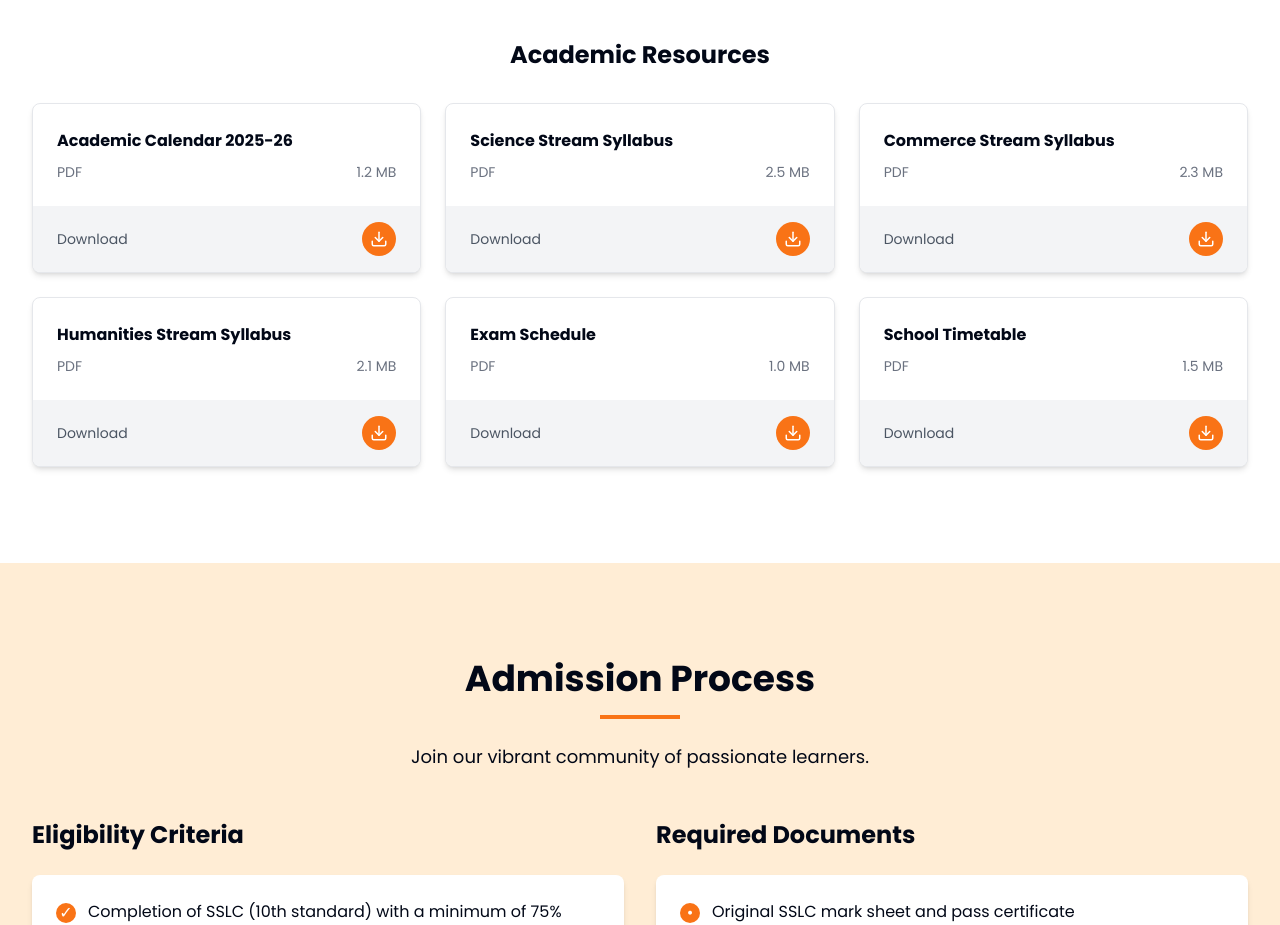
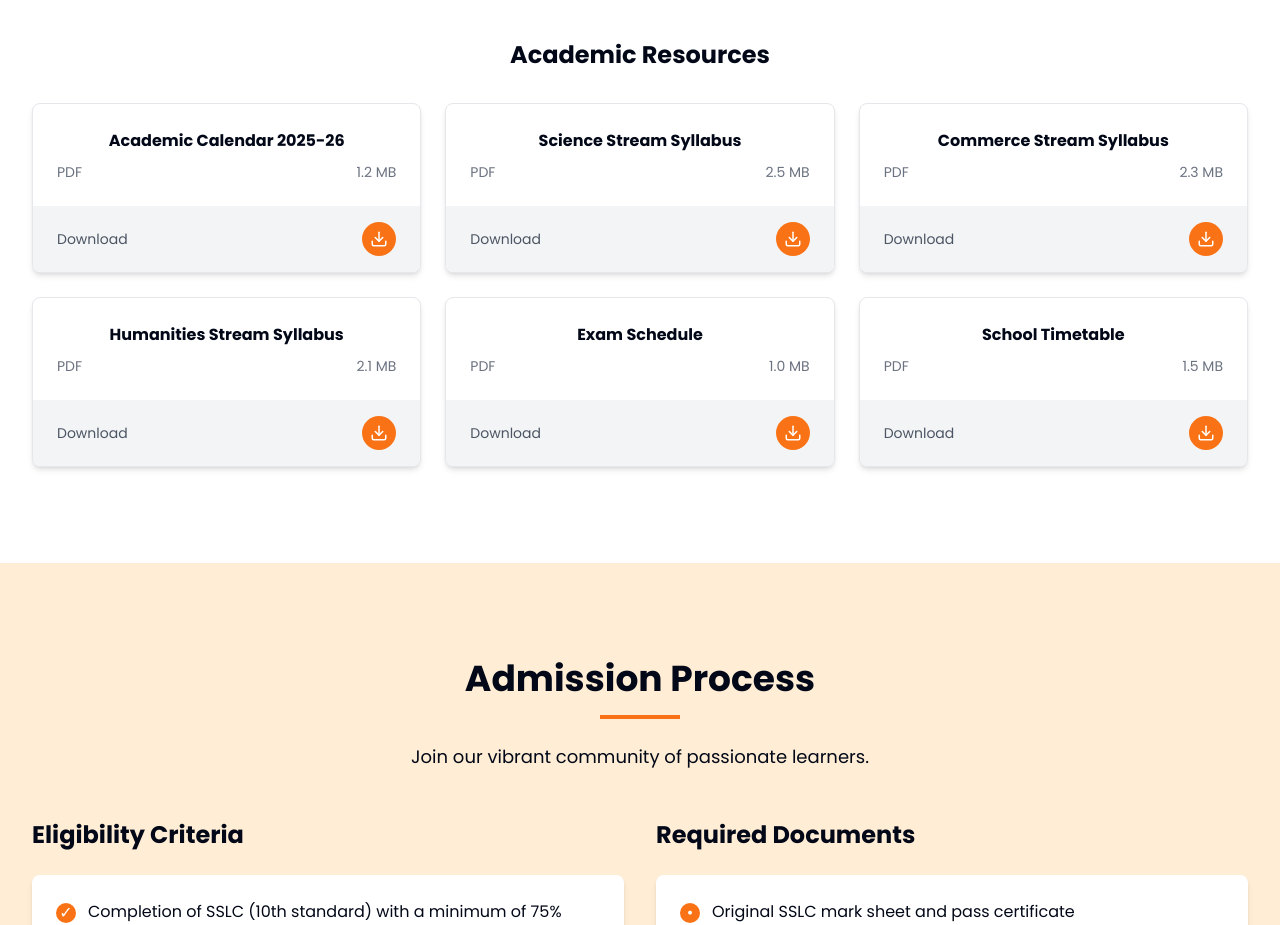
Before and after one commit to rohanrmg24/nsshssadoorwebsite, a React (Vite) app: page / in a window 1280 px wide. Shown: the part 4600-5525 px from the top of the page. Built offline with nearby package versions, Linux system fonts and the light colour scheme.

Commit message:
Visual edit in Lovable
Edited UI in Lovable

```diff
--- a/src/components/Academics.tsx
+++ b/src/components/Academics.tsx
@@ -223,7 +223,7 @@ const Academics = () => {
             duration: 0.2
           }}>
                 <div className="p-6">
-                  <h4 className="font-bold mb-2">{doc.name}</h4>
+                  <h4 className="font-bold mb-2 text-center">{doc.name}</h4>
                   <div className="flex justify-between text-sm text-gray-500">
                     <span>{doc.type}</span>
                     <span>{doc.size}</span>
```
